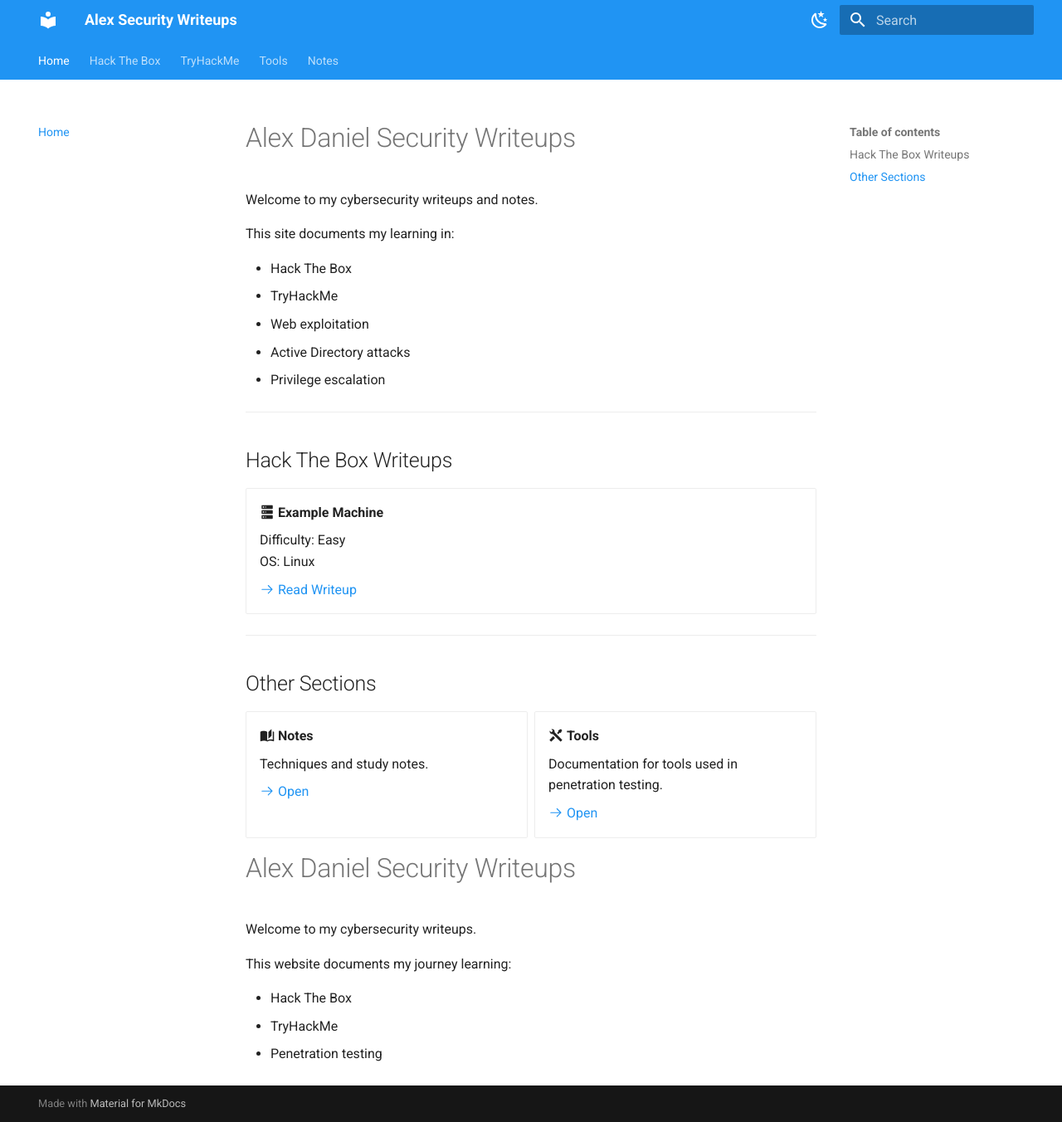
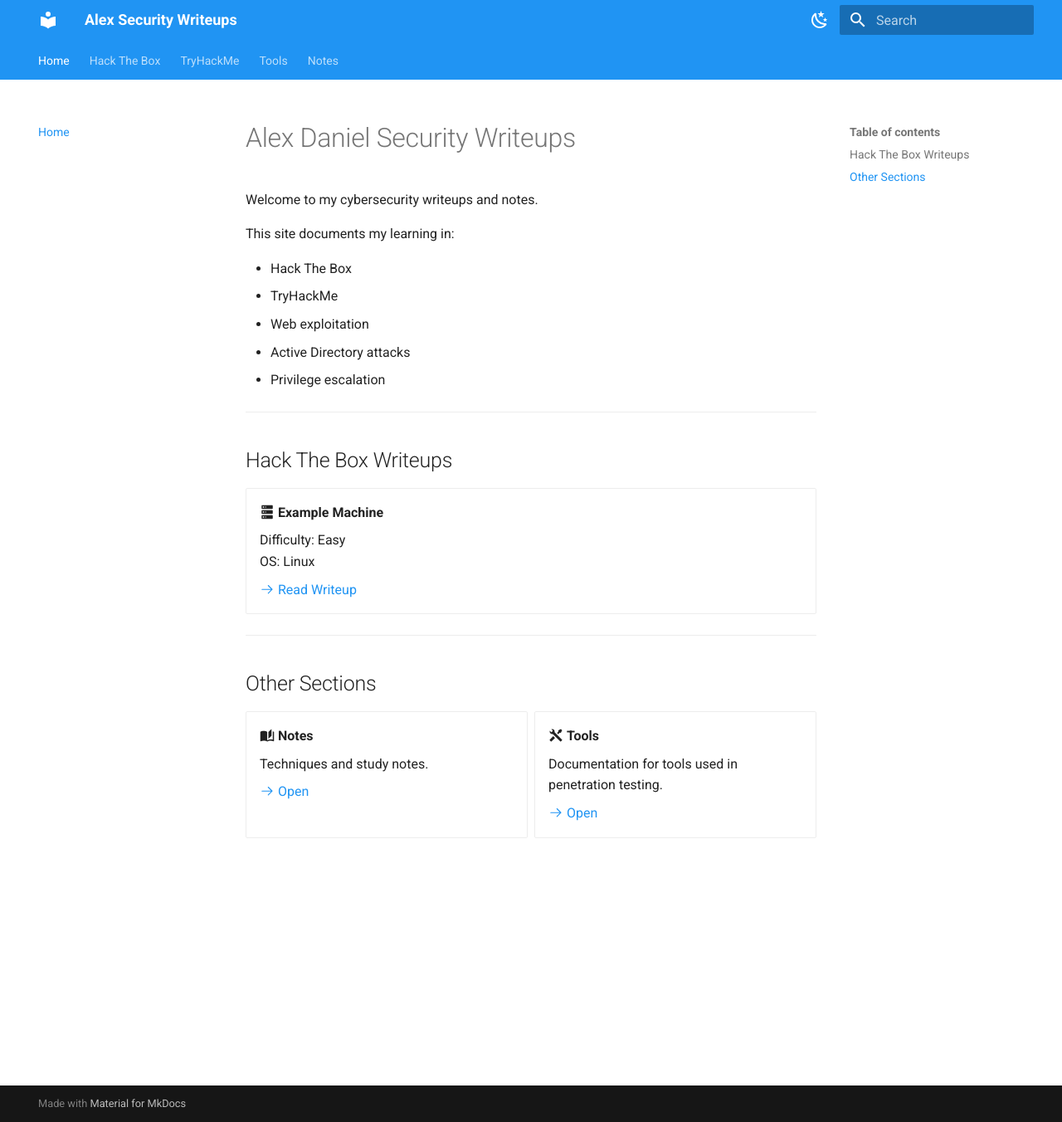
Before and after one commit to SolidCode321/htb-writups, an MkDocs documentation site: the page built from docs/index.md, in a window 1280 px wide and 1352 px high. Shown: the whole window at 83% size. Built offline with MkDocs 1.6.1 and Material for MkDocs 9.7.7, drawn with Linux system fonts in a browser that asks for light colours.

Commit message:
Remove introductory section from index.md
Removed introductory text about cybersecurity writeups.

```diff
--- a/docs/index.md
+++ b/docs/index.md
@@ -43,12 +43,4 @@
 
     [:octicons-arrow-right-24: Open](tools/index.md)
 
-</div># Alex Daniel Security Writeups
-
-Welcome to my cybersecurity writeups.
-
-This website documents my journey learning:
-
-- Hack The Box
-- TryHackMe
-- Penetration testing
+</div>
```
